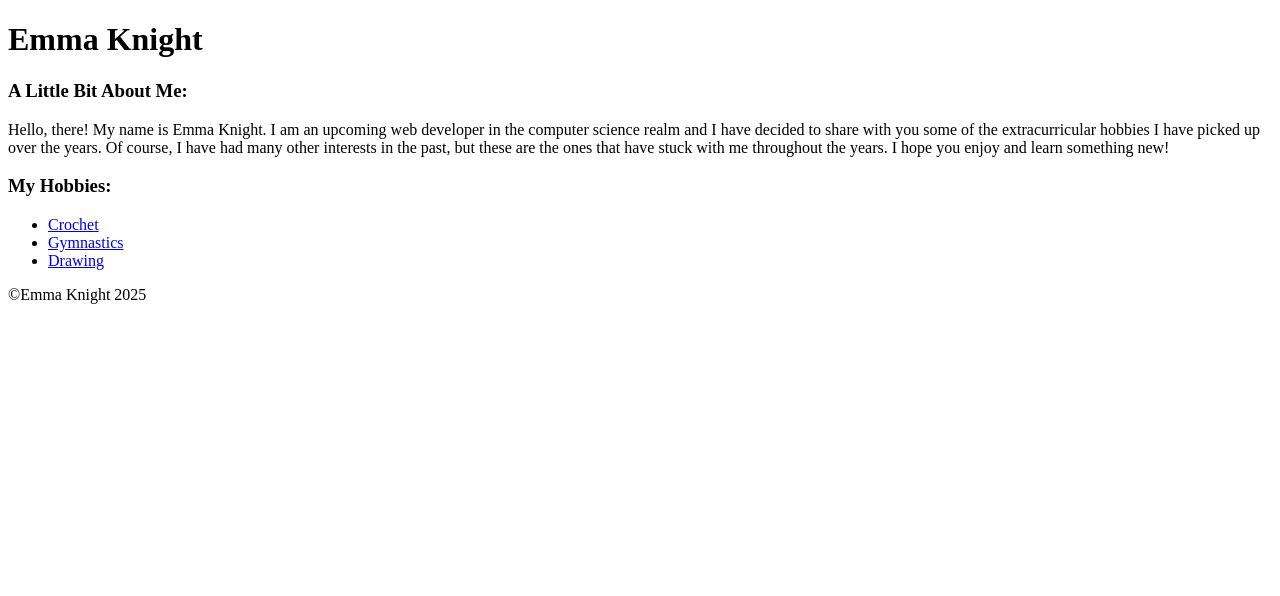
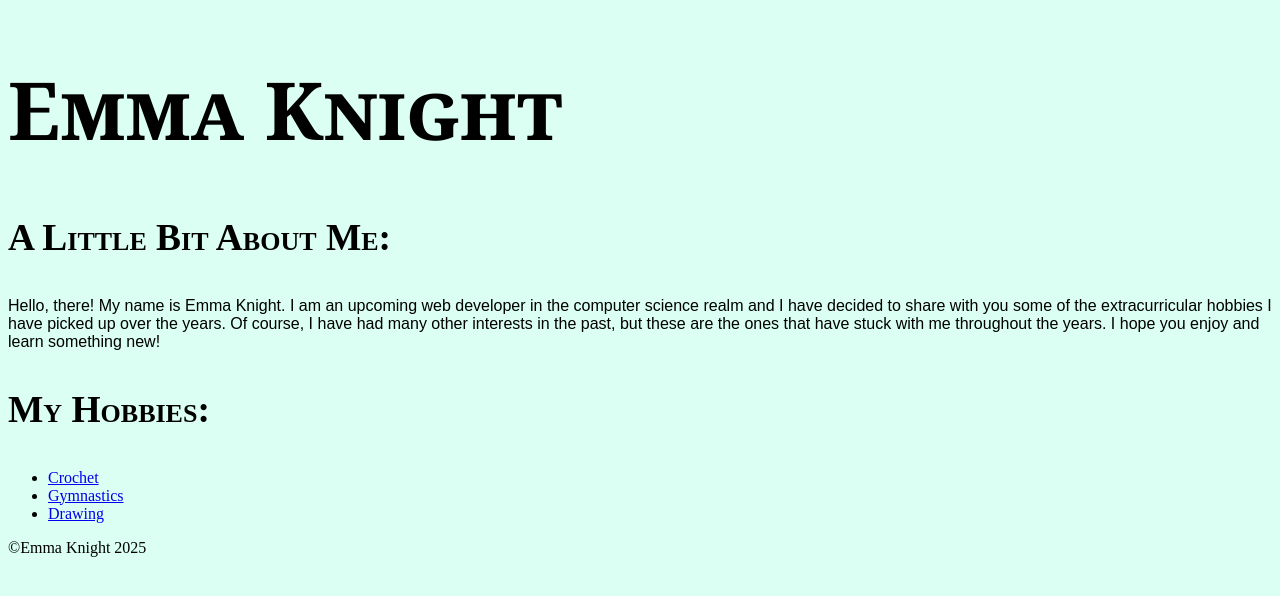
Before and after one commit to E4School/E4School.github.io, a plain HTML site: page index.html in a window 1280 px wide. Drawn offline with Linux system fonts and the light colour scheme.

Commit message:
CSS added

```diff
--- /dev/null
+++ b/crochetformat.css
@@ -0,0 +1,3 @@
+body{
+    background-color: rgba(200, 146, 238, 0.668);
+}
--- /dev/null
+++ b/drawformat.css
@@ -0,0 +1,3 @@
+body {
+    background-color: rgba(147, 255, 147, 0.592);
+}
--- /dev/null
+++ b/gymformat.css
@@ -0,0 +1,3 @@
+body {
+    background-color: rgba(255, 161, 177, 0.564);
+}
--- a/index.html
+++ b/index.html
@@ -7,20 +7,23 @@
   <meta name="viewport" content="width=device-width, initial-scale=1.0">
   <meta description="Emma's Hobbies">
   <title>Emma's Hobbies</title>
+  <link rel="stylesheet" href="indexformat.css">
 </head>
 
 <body>
   <!--Introduction-->
+  <main>
     <header>
-    <h1>Emma Knight</h1>
+      <h1 id="title">Emma Knight</h1>
       <h3>A Little Bit About Me:</h3>
     </header>
     <p>Hello, there! My name is Emma Knight. I am an upcoming web developer in the computer science realm and I have
-    decided to share with you some of the extracurricular hobbies I have picked up over the years. Of course, I have had
+      decided to share with you some of the extracurricular hobbies I have picked up over the years. Of course, I have
+      had
       many other interests in the past, but these are the ones that have stuck with me throughout the years. I hope you
       enjoy and learn something new!</p>
     <!--Listing Hobbies with URLs to other web pages-->
-  <main>
+
     <header>
       <h3>My Hobbies:</h3>
     </header>
--- /dev/null
+++ b/indexformat.css
@@ -0,0 +1,30 @@
+body {
+    background-color: rgba(96, 255, 202, 0.225);
+}
+
+#title {
+    font-family:Georgia, 'Times New Roman', Times, serif;
+    font-variant: small-caps;
+    font-size: 2.5em!important;
+}
+
+header {
+    font-variant: small-caps;
+    font-size: 2em;
+}
+
+main p{
+    font-family: Arial, Helvetica, sans-serif;
+    font-size: 1em;
+}
+
+li :hover{
+    font-size: 10em;
+    font-weight: 900;
+    text-shadow: 0.5rem 0.5rem 1rem rgb(0, 0, 0)!important;
+}
+
+li :active{
+    color:rgb(255, 255, 255)
+
+}
```
Also changed, not shown: crochet.html (+1 -0 lines), drawing.html (+1 -0 lines), gymnastics.html (+1 -0 lines). Lines whose indentation alone changed are shown as unchanged.
